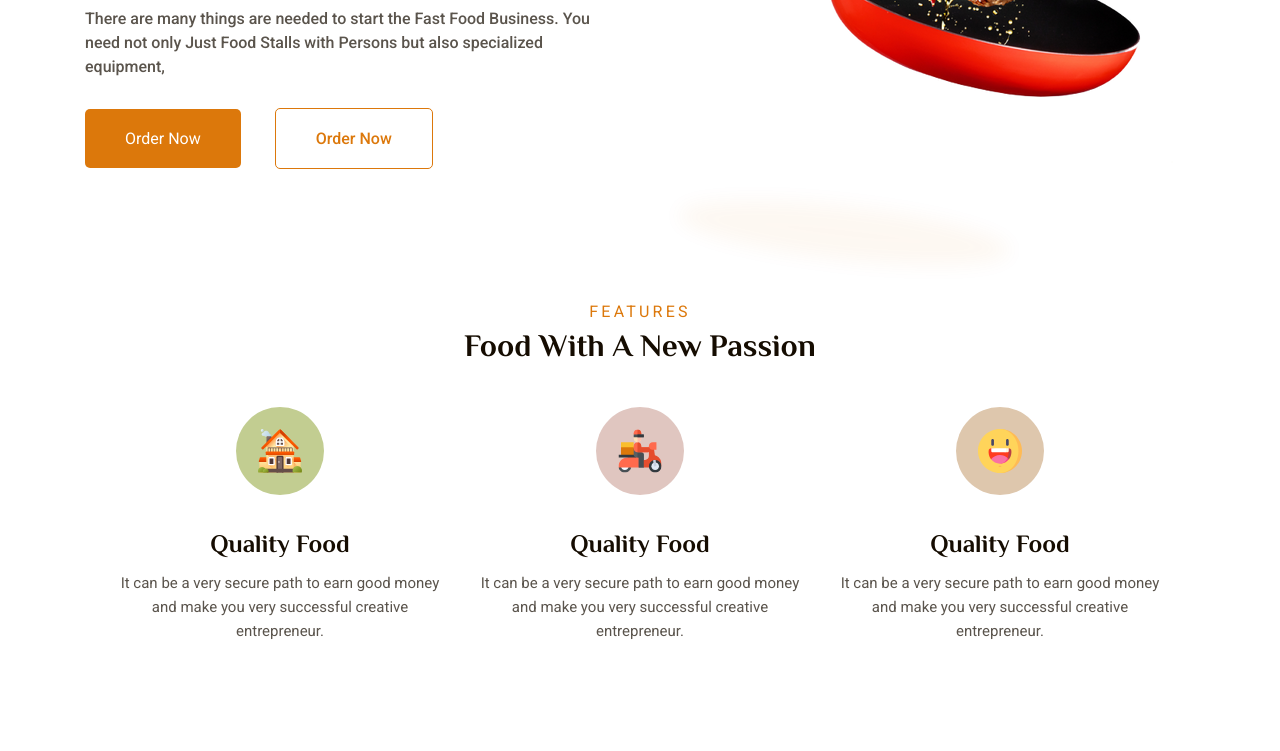
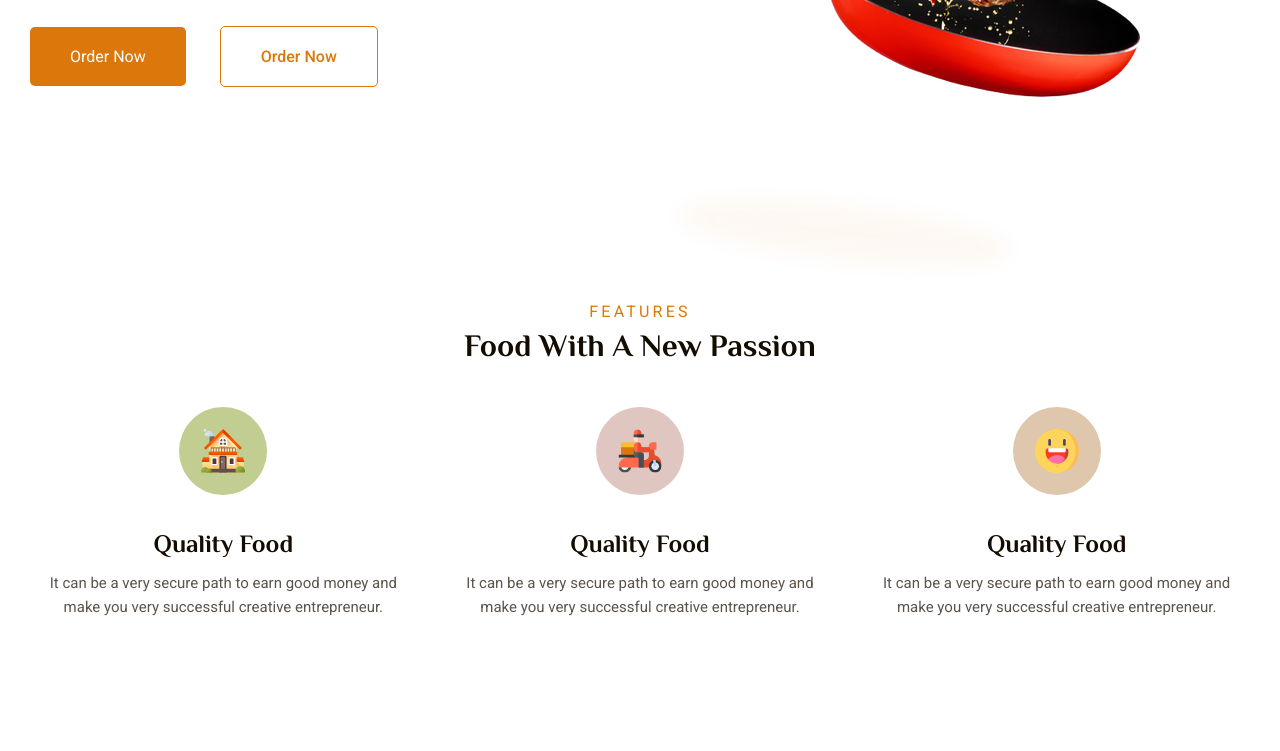
Before and after one commit to dinara994/food-networc, a plain HTML site: page index.html in a window 1280 px wide. Shown: the part 447-1198 px from the top of the page. After the commit the page ends 1174 px from the top, so only its background shows below. Drawn offline with Linux system fonts and the light colour scheme.

Commit message:
corrected media

```diff
--- a/css/media.css
+++ b/css/media.css
@@ -1,5 +1,7 @@
 @media (max-width: 1600px) { /* 1201 - 1600 */
-
+.container{
+    max-width: 1250px;
+}
 }
 @media (max-width: 1200px) { /* 1025 - 1200 */
 
```
